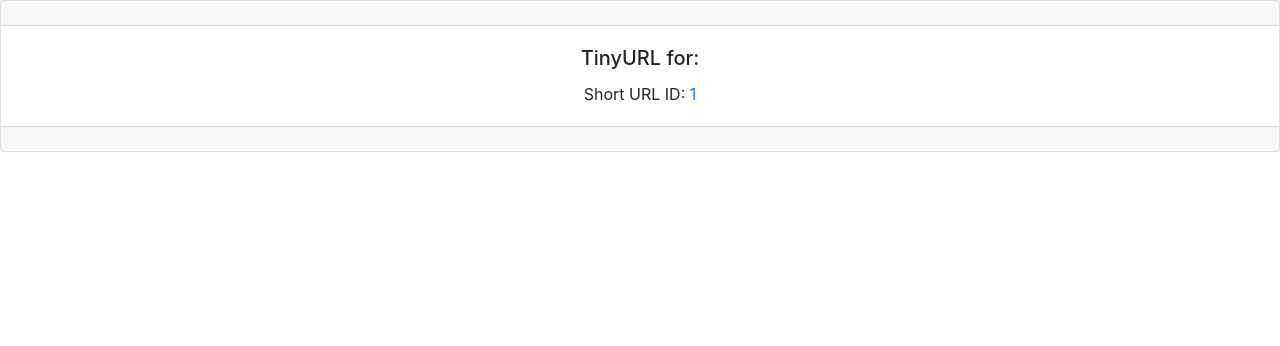
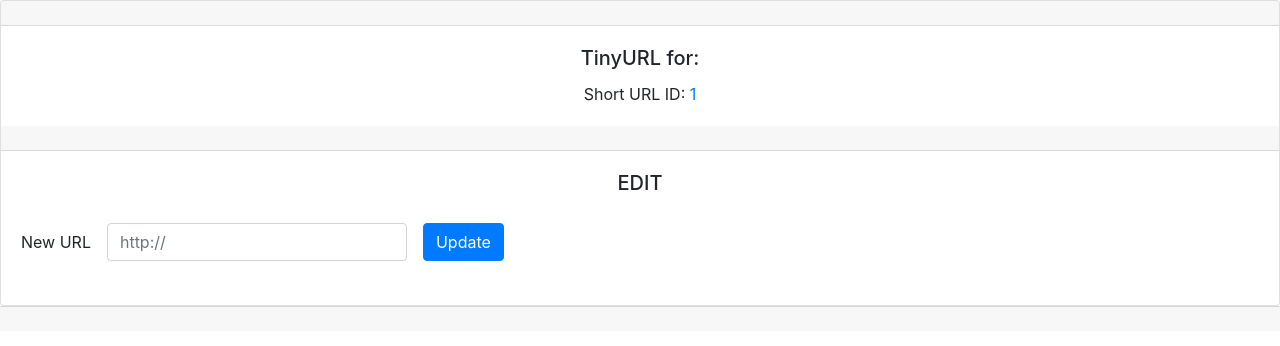
Before and after one commit to rameshraman86/tinyapp, a Node server app: page /urls/1 in a window 1280 px wide. Shown: the part 56-402 px from the top of the page. Run offline with Node 20, Linux system fonts and the light colour scheme; some libraries are stand-ins or nearby versions.

Commit message:
added ability to delete a tinyurl and redirect to index page. added edit button that takes user to urls/:id

```diff
--- a/views/urls_show.ejs
+++ b/views/urls_show.ejs
@@ -24,8 +24,25 @@
         </a>
       </p>
     </div>
-    <div class="card-footer text-muted"></div>
+
+    <div class="card-header"></div>
+    <div class="card-body">
+      <h5 class="card-title">EDIT
+      </h5>
+
+      <form class="form-inline" action="/urls/id" method="POST">
+        <div class="form-group mb-2">
+          <label for="longURLNew">New URL</label>
+          <input class="form-control" type="text" name="longURLNew" placeholder="http://"
+            style="width: 300px; margin:1em" />
+          <button type="submit" class="btn btn-primary">Update</button>
+        </div>
+      </form>
+    </div>
   </div>
+
+
+  <div class="card-footer text-muted"></div>
   <!-- Bootstrap JS -->
   <script src="https://code.jquery.com/jquery-3.3.1.slim.min.js"
     integrity="sha384-q8i/X+965DzO0rT7abK41JStQIAqVgRVzpbzo5smXKp4YfRvH+8abtTE1Pi6jizo"
```
Also changed, not shown: express_server.js (+8 -1 lines), views/urls_index.ejs (+7 -1 lines).
